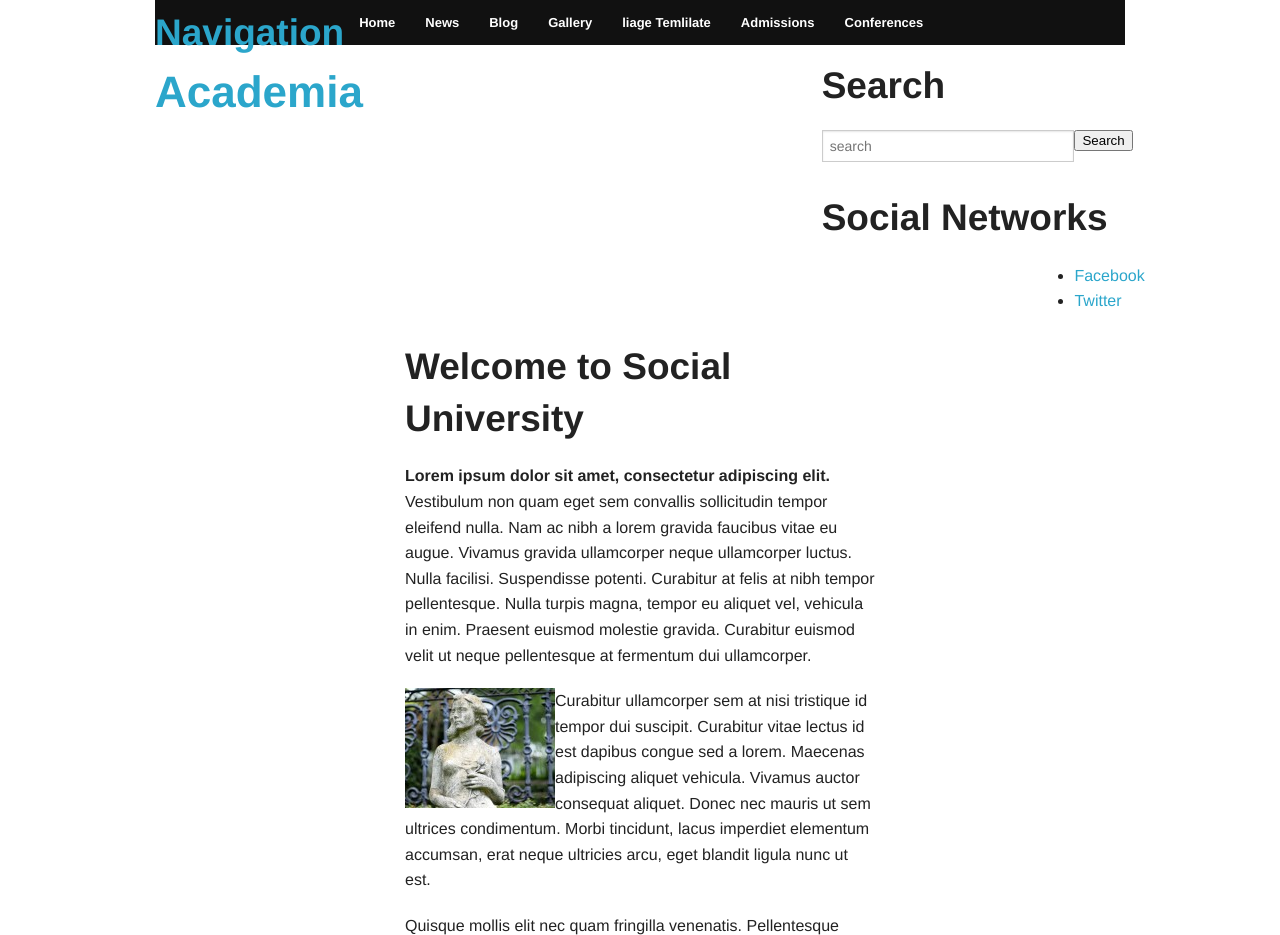
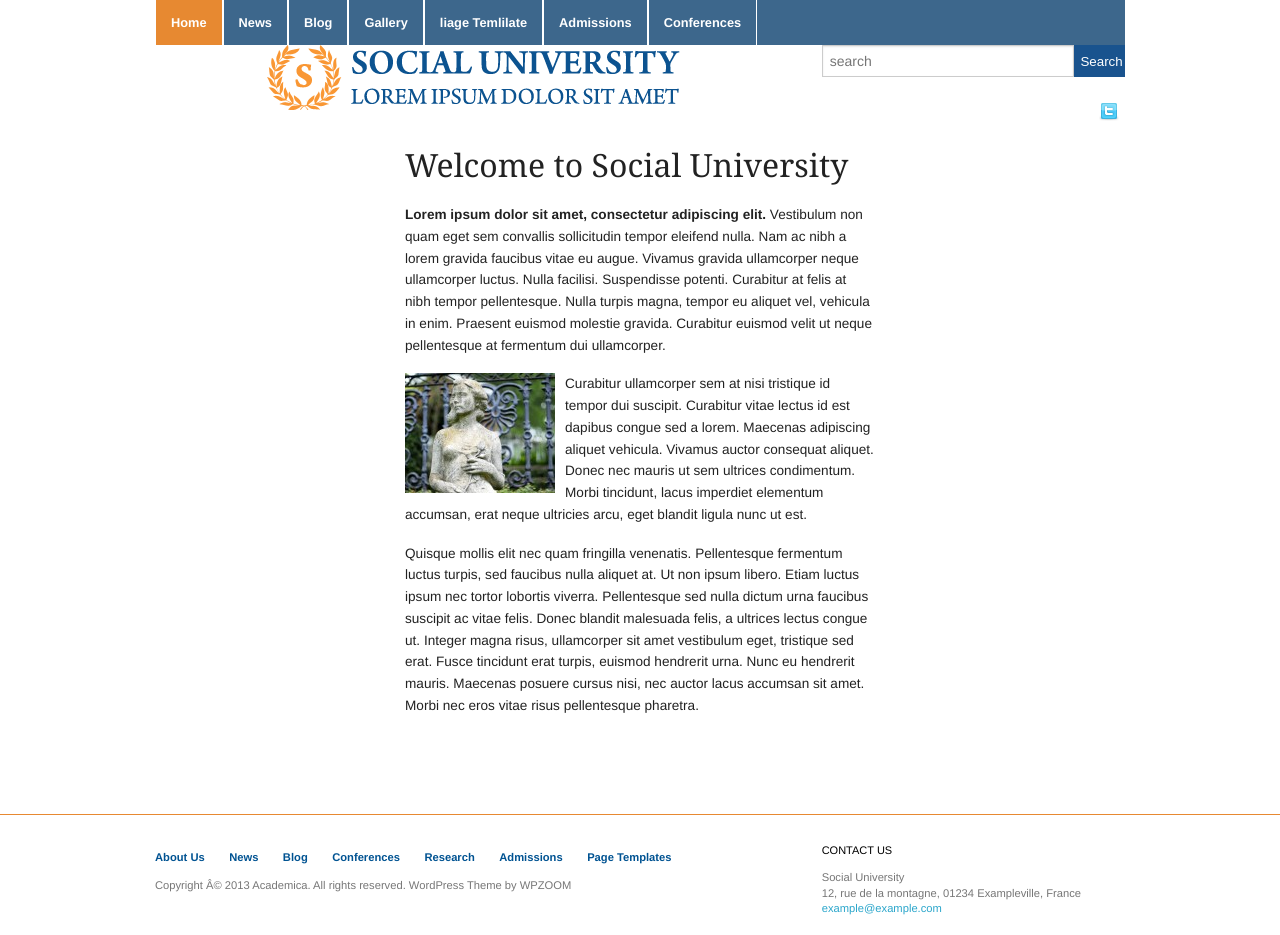
Before and after one commit to luego/academia2, a plain HTML site: page index.html in a window 1280 px wide. Shown: the top 935 px of the page. Drawn offline with Linux system fonts and the light colour scheme; files whose address does not match are found by name.

Commit message:
CSS Navigation

```diff
--- a/css/screen.css
+++ b/css/screen.css
@@ -134,3 +134,27 @@ footer .legal{
 footer .legal h2{
 	display: none;
 }
+
+#navigation h2{
+	display: none;
+}
+
+#navigation nav {
+	background: #3D678C;
+}
+
+#navigation nav .top-bar-section ul li{
+	border-left: 1px solid white;
+	border-right: 1px solid white;
+}
+
+#navigation nav .top-bar-section ul li a{
+	background: #3D678C;
+	color: white;
+	font-size: 0.8em;
+}
+
+#navigation nav .top-bar-section ul li a.active{
+	background: #E78931;
+	color: white;
+}
--- a/index.html
+++ b/index.html
@@ -10,6 +10,7 @@
   <link rel="stylesheet" href="css/foundation.css">
 
   <script src="js/vendor/custom.modernizr.js"></script>
+  <link rel="stylesheet" href="css/screen.css">
 </head>
 <body>
 
```
